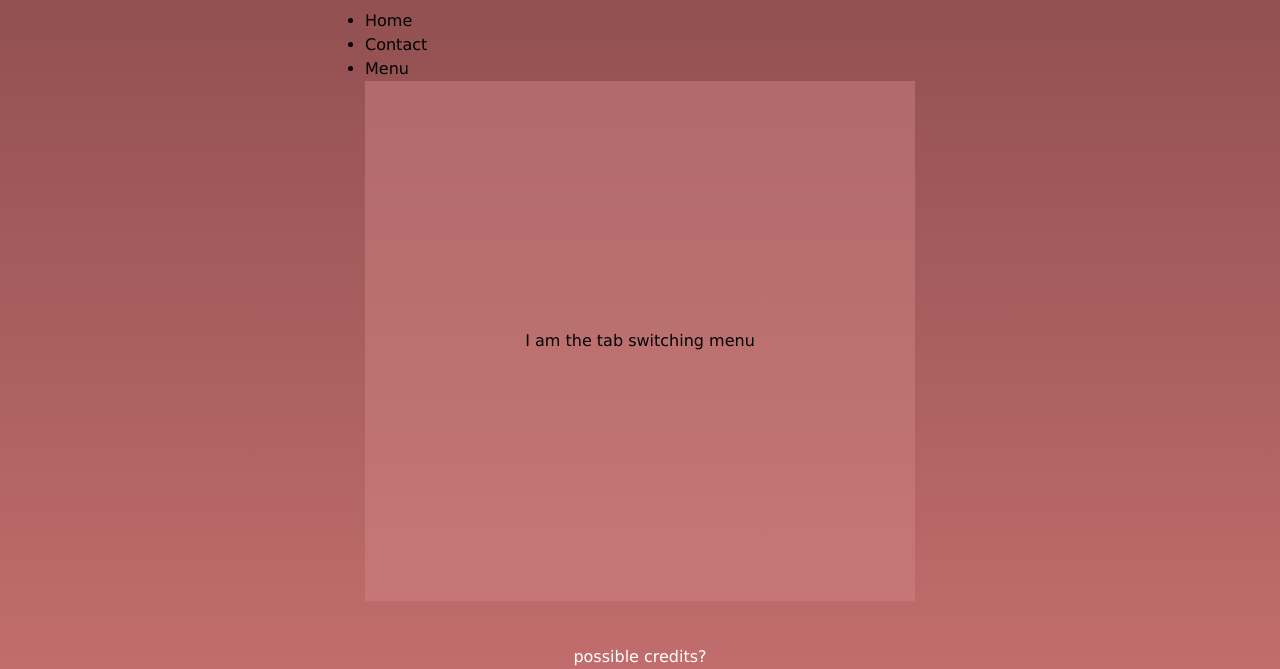
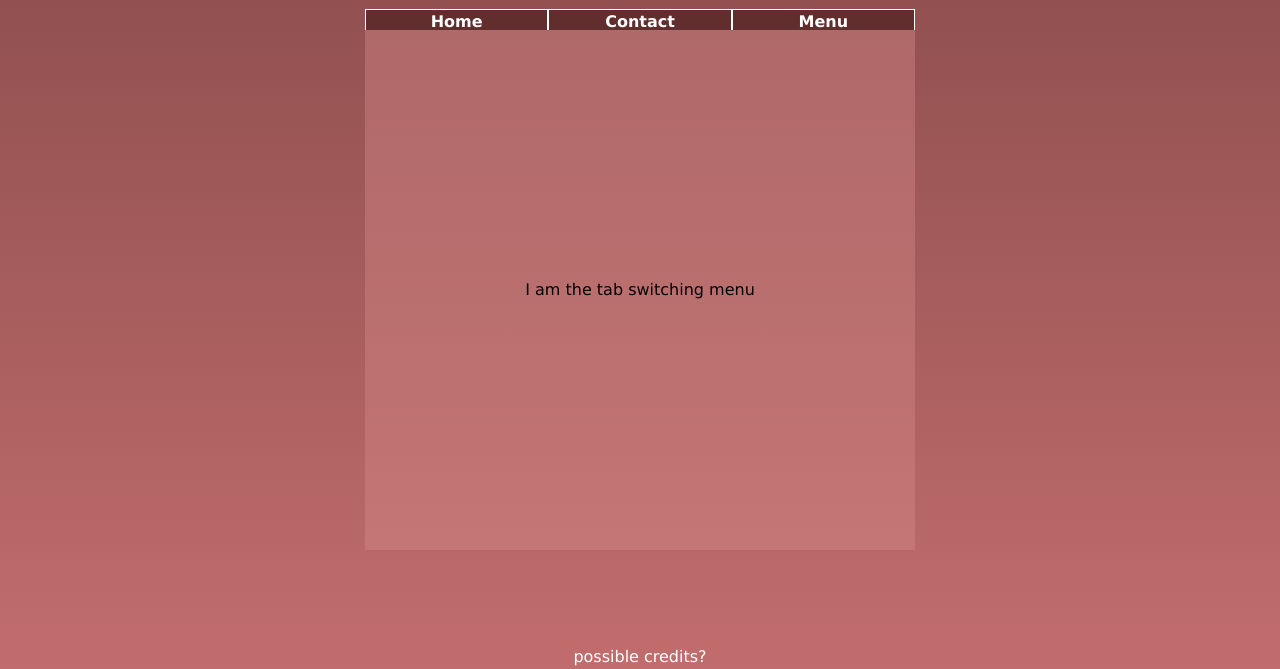
Before and after one commit to michaelrgarcia/restaurant-page, a plain HTML site: page index.html in a window 1280 px wide. Shown: the part 131-800 px from the top of the page. Drawn offline with Linux system fonts and the light colour scheme.

Commit message:
Add tab menu style

```diff
--- a/style.css
+++ b/style.css
@@ -42,6 +42,7 @@ header {
     font-size: 1.9em;
     font-weight: bold;
 
+    user-select: none;
 }
 
 .waffle-headline {
@@ -55,6 +56,8 @@ header {
     font-style: italic;
 
     width: 50vw;
+
+    user-select: none;
 }
 
 .waffle-headline > p + p {
@@ -76,14 +79,48 @@ main {
     flex-grow: 1;
 }
 
+#tabsmenu {
+    list-style-type: none;
+
+    display: flex;
+    justify-content: center;
+
+    background-color: #4d1f1fb6;
+}
+
+#tabsmenu li {
+    color: white;
+
+    user-select: none;
+    cursor: pointer;
+
+    border: 1px solid;
+    border-bottom: none;
+
+    width: 100%;
+    height: 20px;
+
+    text-align: center;
+    font-weight: bold;
+    font-size: 1em;
+}
+
+#tabsmenu li:hover {
+    background-color: rgba(117, 66, 66, 0.6);
+}
+
+
 #catalog {
     width: clamp(10vw, 550px, 90vw);
     height: 65vh;
+
     background-color: rgba(211, 133, 133, 0.445);
 
     display: flex;
     justify-content: center;
     align-items: center;
+
+    overflow: auto;
 }
 
 footer {
```
